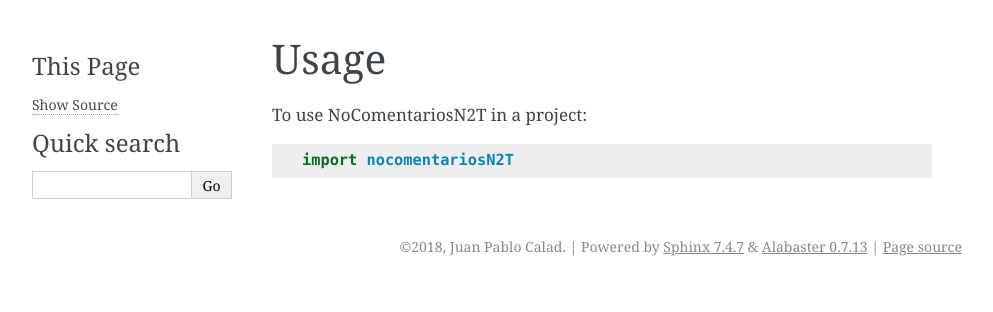
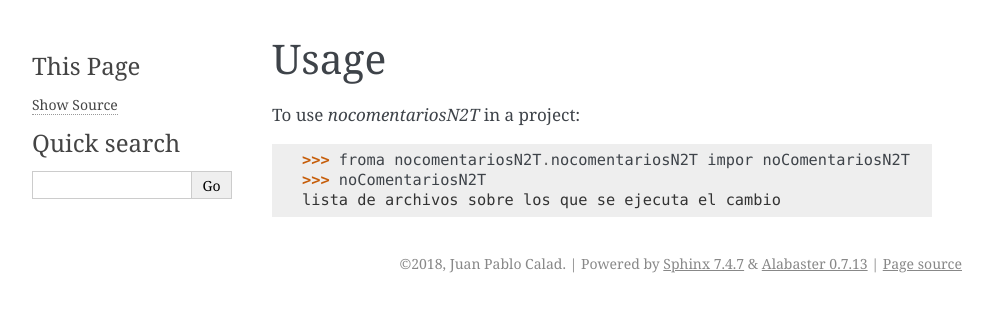
Before and after one commit to caladdd/nocomentariosN2T, a Sphinx documentation site: the page built from docs/usage.rst, in a window 1280 px wide. Shown: the top 312 px of the page, without its empty margins (148-1141 px from the left). Built offline with Sphinx 7.4.7, drawn with Linux system fonts in a browser that asks for light colours; pages that are not in the unit, such as notebooks, are missing from menus.

Commit message:
Update documentation with more details

```diff
--- a/docs/usage.rst
+++ b/docs/usage.rst
@@ -2,6 +2,8 @@
 Usage
 =====
 
-To use NoComentariosN2T in a project::
+To use `nocomentariosN2T` in a project::
 
-    import nocomentariosN2T
+    >>> froma nocomentariosN2T.nocomentariosN2T impor noComentariosN2T
+    >>> noComentariosN2T
+    lista de archivos sobre los que se ejecuta el cambio
```
